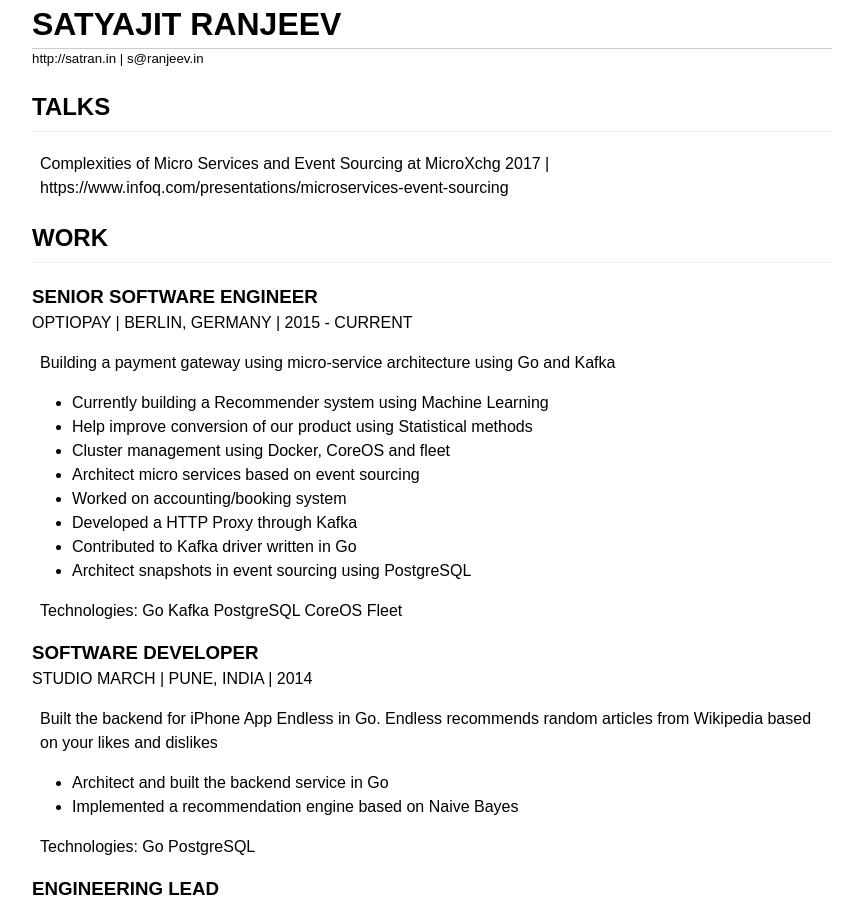
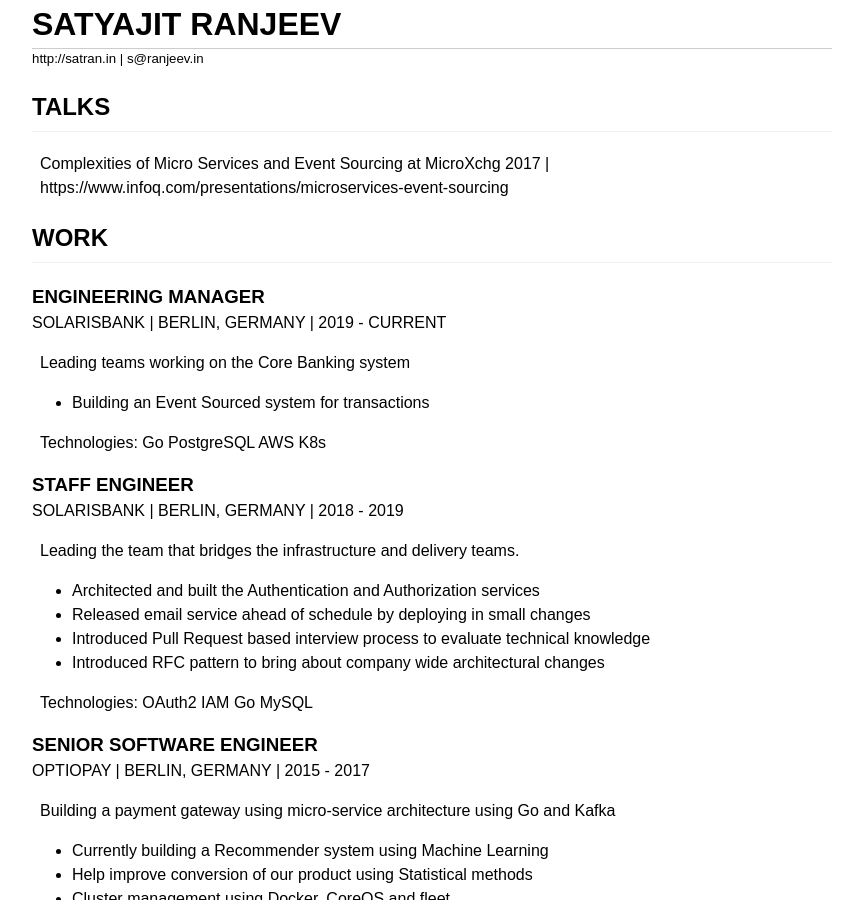
Before and after one commit to satran/satran.github.io, a Jekyll site: the page built from resume/index.md, in a window 1280 px wide and 900 px high. Shown: the whole window, without its empty margins (208-1071 px from the left). Built offline with Jekyll 4.4.1, drawn with Linux system fonts in a browser that asks for light colours.

Commit message:
Add latest jobs

```diff
--- a/resume/index.md
+++ b/resume/index.md
@@ -14,9 +14,31 @@ Complexities of Micro Services and Event Sourcing at MicroXchg 2017 |
 
 ## Work
 
+### Engineering Manager
+
+#### SolarisBank | Berlin, Germany | 2019 - CURRENT
+
+Leading teams working on the Core Banking system
+- Building an Event Sourced system for transactions
+
+Technologies: Go PostgreSQL AWS K8s
+
+### Staff Engineer
+
+#### SolarisBank | Berlin, Germany | 2018 - 2019
+
+Leading the team that bridges the infrastructure and delivery teams.
+
+- Architected and built the Authentication and Authorization services
+- Released email service ahead of schedule by deploying in small changes
+- Introduced Pull Request based interview process to evaluate technical knowledge
+- Introduced RFC pattern to bring about company wide architectural changes
+
+Technologies: OAuth2 IAM Go MySQL
+
 ### Senior Software Engineer
 
-#### OptioPay | Berlin, Germany | 2015 - Current
+#### OptioPay | Berlin, Germany | 2015 - 2017
 
 Building a payment gateway using micro-service architecture using Go and Kafka
 
```
